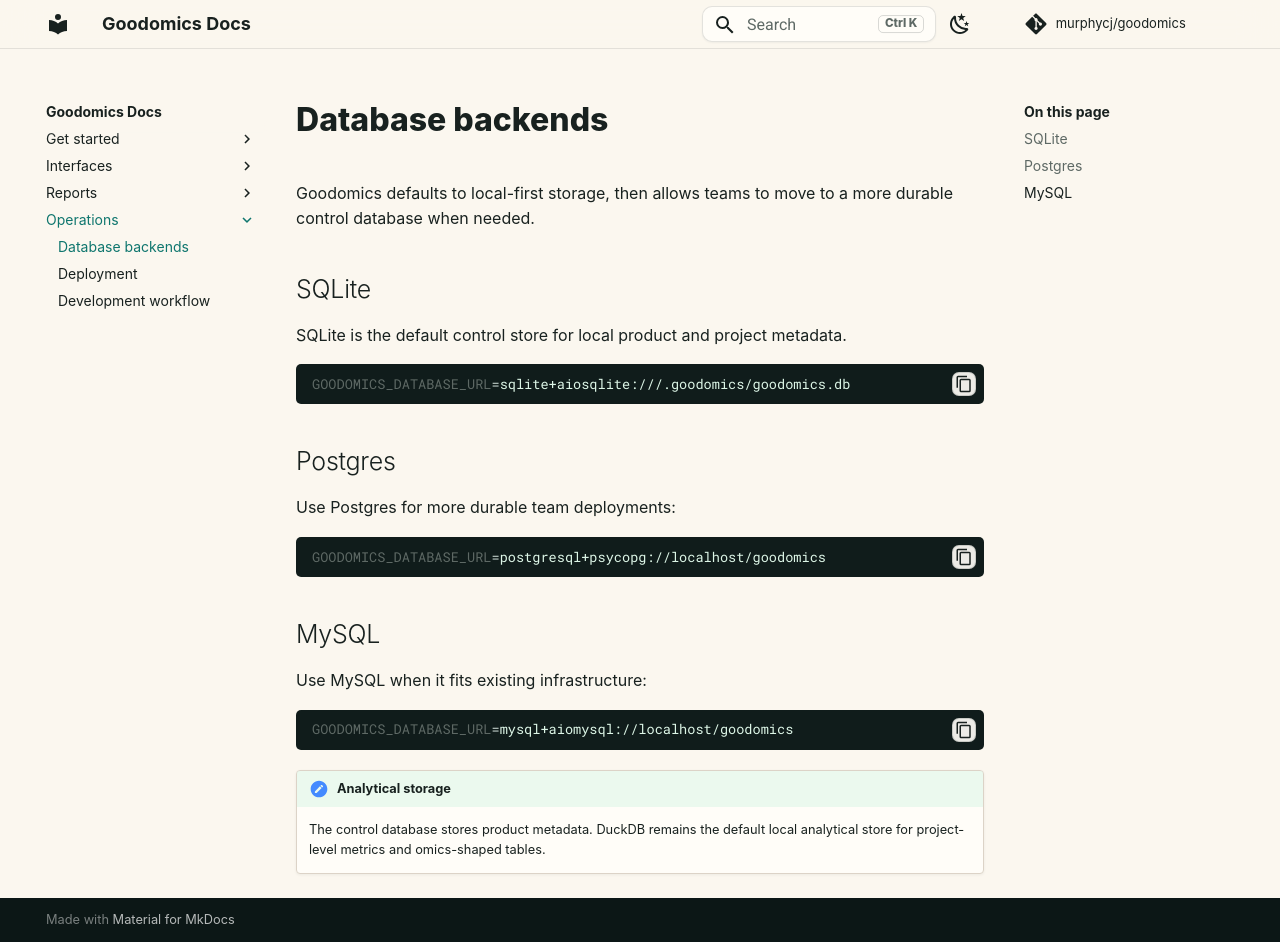
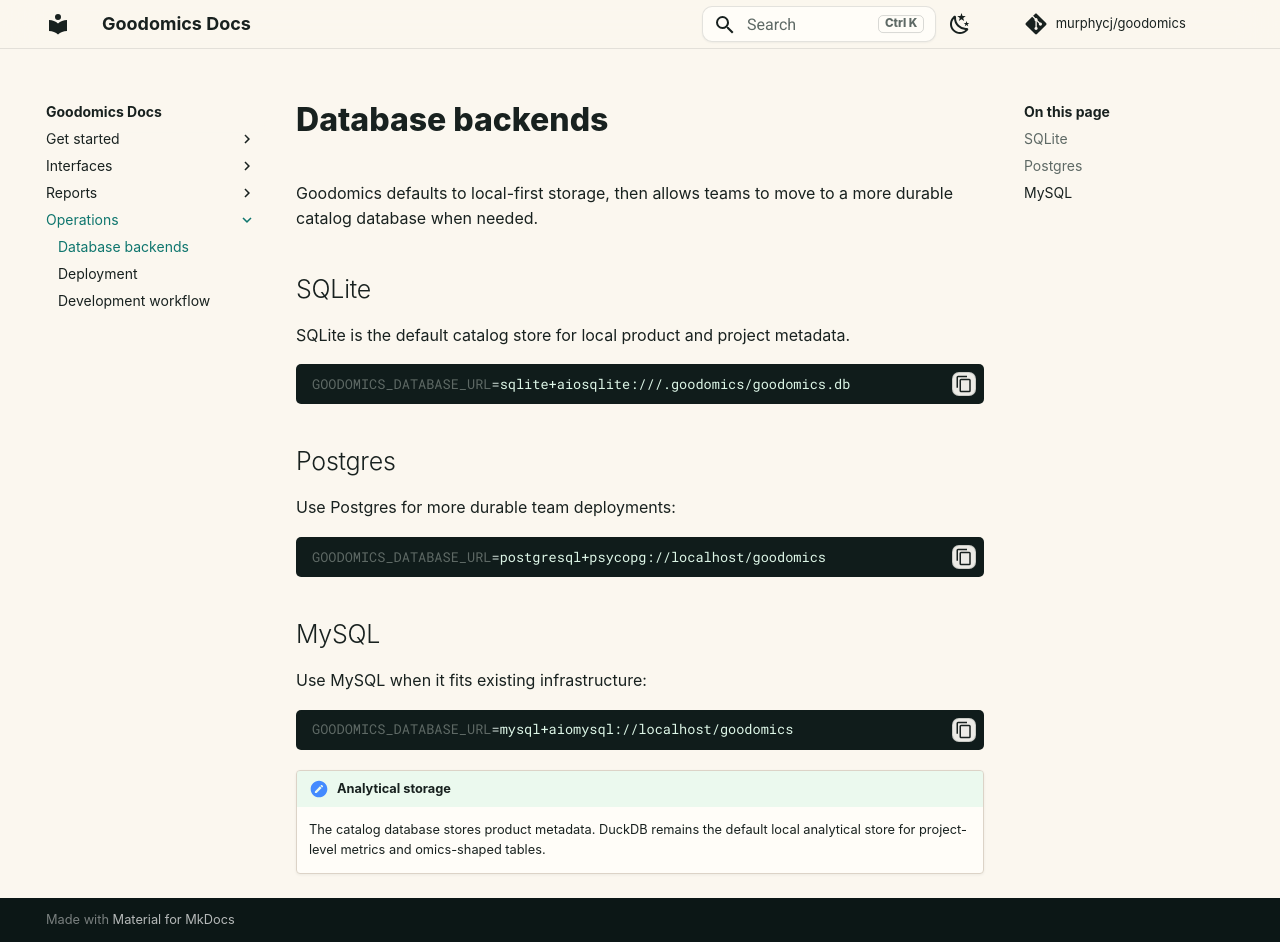
Before and after one commit to murphycj/goodomics, an MkDocs documentation site: the page built from docs/operations/database-backends.md, in a window 1280 px wide and 942 px high. Built offline with MkDocs 1.6.1 and Material for MkDocs 9.7.7, drawn with Linux system fonts in a browser that asks for light colours; comment, search, counter and statistics services are not loaded.

Commit message:
Update documentation and code references from "control" to "catalog" database for clarity

````diff
--- a/docs/operations/database-backends.md
+++ b/docs/operations/database-backends.md
@@ -1,11 +1,11 @@
 # Database backends
 
 Goodomics defaults to local-first storage, then allows teams to move to a more
-durable control database when needed.
+durable catalog database when needed.
 
 ## SQLite
 
-SQLite is the default control store for local product and project metadata.
+SQLite is the default catalog store for local product and project metadata.
 
 ```bash
 GOODOMICS_DATABASE_URL=sqlite+aiosqlite:///.goodomics/goodomics.db
@@ -28,5 +28,5 @@
 ```
 
 !!! note "Analytical storage"
-    The control database stores product metadata. DuckDB remains the default
+    The catalog database stores product metadata. DuckDB remains the default
     local analytical store for project-level metrics and omics-shaped tables.
````
Also changed, not shown: docs/interfaces/sdk.md (+2 -2 lines), 4 other files.
